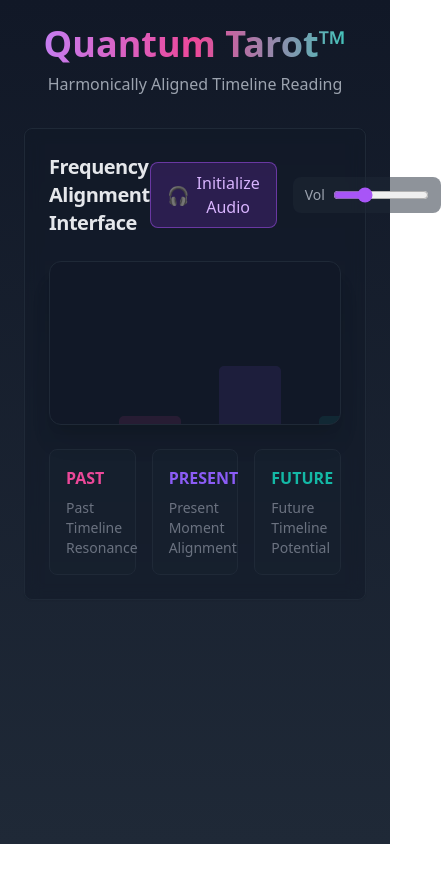
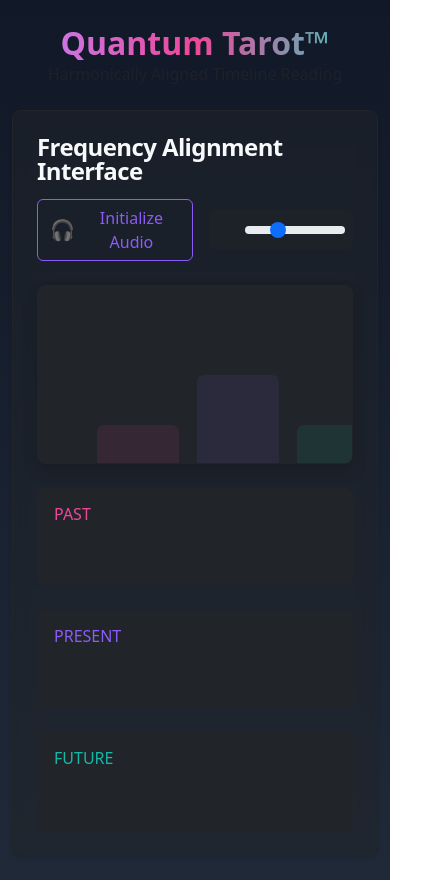
Before and after one commit to DevGruGold/quantum-tarot-game, a React (Vite) app: page / in a window 390 px wide. Shown: the whole page, 441 px wide, since content can reach past the window. Before the commit the page ends 844 px from the top, so only its background shows below. Built offline with nearby package versions, Linux system fonts and the light colour scheme.

Commit message:
Improve styling with larger cards
Enhance the user interface by implementing larger tarot cards and integrating Bootstrap for improved mobile responsiveness.
[skip gpt_engineer]

```diff
--- a/package.json
+++ b/package.json
@@ -40,6 +40,7 @@
     "@radix-ui/react-toggle-group": "^1.1.0",
     "@radix-ui/react-tooltip": "^1.1.4",
     "@tanstack/react-query": "^5.56.2",
+    "bootstrap": "^5.3.3",
     "class-variance-authority": "^0.7.1",
     "clsx": "^2.1.1",
     "cmdk": "^1.0.0",
--- a/src/components/QuantumTarot.tsx
+++ b/src/components/QuantumTarot.tsx
@@ -2,6 +2,7 @@ import React, { useState, useEffect, useRef } from 'react';
 import { Card, CardHeader, CardTitle, CardContent } from '@/components/ui/card';
 import { tarotDeck } from '@/data/tarotDeck';
 import { initializeAudioContext, createOscillators } from '@/utils/audioUtils';
+import 'bootstrap/dist/css/bootstrap.min.css';
 
 const QuantumTarot = () => {
   const [isRunning, setIsRunning] = useState(false);
@@ -167,40 +168,44 @@ const QuantumTarot = () => {
   }, []);
 
   return (
-    <div className="min-h-screen bg-gradient-to-b from-gray-900 to-gray-800 text-gray-100 p-6">
-      <div className="max-w-4xl mx-auto mb-8 text-center">
-        <h1 className="text-4xl font-bold bg-clip-text text-transparent bg-gradient-to-r from-purple-400 via-pink-500 to-teal-400 mb-2">
+    <div className="container-fluid min-vh-100 bg-gradient-to-b from-gray-900 to-gray-800 text-light py-4">
+      <div className="row justify-content-center mb-4">
+        <div className="col-12 col-md-10 col-lg-8 text-center">
+          <h1 className="display-4 fw-bold bg-clip-text text-transparent bg-gradient-to-r from-purple-400 via-pink-500 to-teal-400">
             Quantum Tarot™
           </h1>
-        <p className="text-gray-400">
+          <p className="text-muted">
             Harmonically Aligned Timeline Reading
           </p>
         </div>
+      </div>
 
-      <Card className="max-w-4xl mx-auto bg-gray-900/50 backdrop-blur border-gray-800">
+      <div className="row justify-content-center">
+        <div className="col-12 col-md-10 col-lg-8">
+          <Card className="bg-dark bg-opacity-50 backdrop-blur border-dark">
             <CardHeader>
-          <div className="flex justify-between items-center">
-            <CardTitle className="text-xl text-gray-200">
+              <div className="d-flex justify-content-between align-items-center flex-wrap gap-3">
+                <CardTitle className="h4 text-light mb-0">
                   Frequency Alignment Interface
                 </CardTitle>
-            <div className="flex items-center space-x-4">
+                <div className="d-flex align-items-center gap-3">
                   <button
                     onClick={initializeAudio}
-                className="px-4 py-2 bg-purple-600/20 border border-purple-500/50 text-purple-300 rounded-lg
-                         hover:bg-purple-600/30 transition-all duration-300 flex items-center space-x-2"
+                    className="btn btn-outline-purple d-flex align-items-center gap-2"
                   >
-                <span className="text-lg">🎧</span>
+                    <span className="fs-5">🎧</span>
                     <span>{audioInitialized ? "Audio Ready" : "Initialize Audio"}</span>
                   </button>
-              <div className="flex items-center space-x-2 bg-gray-800/50 rounded-lg px-3 py-2">
-                <span className="text-sm text-gray-400">Vol</span>
+                  <div className="d-flex align-items-center gap-2 bg-dark bg-opacity-50 rounded p-2">
+                    <span className="small text-muted">Vol</span>
                     <input
                       type="range"
                       min="0"
                       max="100"
                       value={volume * 100}
-                  onChange={(e) => setVolume(e.target.value / 100)}
-                  className="w-24 accent-purple-500"
+                      onChange={(e) => setVolume(Number(e.target.value) / 100)}
+                      className="form-range"
+                      style={{ width: '100px' }}
                     />
                   </div>
                 </div>
@@ -208,10 +213,9 @@ const QuantumTarot = () => {
             </CardHeader>
 
             <CardContent>
-          <div className="space-y-6">
-            <div className="relative aspect-video bg-gray-900 rounded-xl overflow-hidden
-                          border border-gray-800 shadow-xl">
-              <svg width="100%" height="100%" className="w-full" preserveAspectRatio="xMidYMid meet">
+              <div className="d-flex flex-column gap-4">
+                <div className="position-relative ratio ratio-16x9 bg-dark rounded-3 overflow-hidden border border-dark shadow">
+                  <svg width="100%" height="100%" preserveAspectRatio="xMidYMid meet">
                     {positions.map((pos) => {
                       const vibration = selectedPosition?.id === pos.id
                         ? Math.sin(time * pos.baseFreq/100) * 5
@@ -223,13 +227,14 @@ const QuantumTarot = () => {
                           transform={`translate(${pos.x + vibration}, ${pos.y})`}
                           onClick={() => handlePositionSelect(pos)}
                           className="cursor-pointer"
+                          style={{ transition: 'transform 0.3s ease' }}
                         >
                           <rect
-                        x="-30"
-                        y="-45"
-                        width="60"
-                        height="90"
-                        rx="4"
+                            x="-40"
+                            y="-60"
+                            width="80"
+                            height="120"
+                            rx="6"
                             fill={pos.color}
                             opacity={cardData[pos.id] ? "0.8" : selectedPosition?.id === pos.id ? "0.4" : "0.1"}
                             stroke={pos.color}
@@ -239,34 +244,34 @@ const QuantumTarot = () => {
                           {selectedPosition?.id === pos.id && !cardData[pos.id] && (
                             <>
                               <circle
-                            r={20 + Math.sin(time * 5) * 5}
+                                r={25 + Math.sin(time * 5) * 8}
                                 fill="none"
                                 stroke={pos.color}
-                            strokeWidth="1"
+                                strokeWidth="1.5"
                                 opacity="0.3"
                               >
                                 <animate
                                   attributeName="r"
-                              values="20;25;20"
-                              dur="1s"
+                                  values="25;32;25"
+                                  dur="1.5s"
                                   repeatCount="indefinite"
                                 />
                               </circle>
 
                               <rect
-                            x="-20"
-                            y="35"
-                            width="40"
-                            height="4"
+                                x="-25"
+                                y="45"
+                                width="50"
+                                height="5"
                                 fill="none"
                                 stroke={pos.color}
-                            strokeWidth="1"
+                                strokeWidth="1.5"
                               />
                               <rect
-                            x="-20"
-                            y="35"
-                            width={40 * resonanceLevel}
-                            height="4"
+                                x="-25"
+                                y="45"
+                                width={50 * resonanceLevel}
+                                height="5"
                                 fill={pos.color}
                                 opacity="0.8"
                               />
@@ -274,14 +279,26 @@ const QuantumTarot = () => {
                           )}
 
                           {cardData[pos.id] && (
+                            <>
                               <text
-                          y="-20"
+                                y="-30"
                                 textAnchor="middle"
                                 fill="white"
-                          fontSize="8"
+                                fontSize="12"
+                                className="font-bold"
                               >
                                 {cardData[pos.id].name}
                               </text>
+                              <text
+                                y="0"
+                                textAnchor="middle"
+                                fill="white"
+                                fontSize="10"
+                                opacity="0.8"
+                              >
+                                {pos.icon}
+                              </text>
+                            </>
                           )}
                         </g>
                       );
@@ -289,38 +306,42 @@ const QuantumTarot = () => {
                   </svg>
                 </div>
 
-            <div className="grid grid-cols-3 gap-4">
+                <div className="row g-4">
                   {positions.map(pos => (
+                    <div key={pos.id} className="col-12 col-md-4">
                       <div
-                  key={pos.id}
-                  className={`p-4 rounded-lg border transition-all duration-300
-                    ${selectedPosition?.id === pos.id
-                      ? 'bg-gray-800/80 border-gray-700'
-                      : 'bg-gray-800/20 border-gray-800'}`}
+                        className={`card h-100 border ${
+                          selectedPosition?.id === pos.id
+                            ? 'bg-dark bg-opacity-80 border-secondary'
+                            : 'bg-dark bg-opacity-20 border-dark'
+                        }`}
                       >
-                  <div className="font-bold mb-2" style={{ color: pos.color }}>
+                        <div className="card-body">
+                          <h5 className="card-title" style={{ color: pos.color }}>
                             {pos.id.toUpperCase()}
-                  </div>
+                          </h5>
 
                           {cardData[pos.id] ? (
-                    <div className="space-y-2 text-sm">
-                      <div className="text-white font-medium">
+                            <div className="d-flex flex-column gap-2">
+                              <div className="fw-bold text-white">
                                 {cardData[pos.id].name}
                               </div>
-                      <div className="text-purple-300/80">
+                              <div className="small text-purple-300">
                                 {cardData[pos.id].quantum}
                               </div>
-                      <div className="text-blue-300/80">
+                              <div className="small text-info">
                                 {cardData[pos.id].astro}
                               </div>
                             </div>
                           ) : (
-                    <div className="text-gray-500 text-sm">
+                            <p className="card-text text-muted small mb-0">
                               {selectedPosition?.id === pos.id
                                 ? `Aligning to ${pos.baseFreq}Hz...`
                                 : pos.description}
+                            </p>
+                          )}
                         </div>
-                  )}
+                      </div>
                     </div>
                   ))}
                 </div>
@@ -328,6 +349,8 @@ const QuantumTarot = () => {
             </CardContent>
           </Card>
         </div>
+      </div>
+    </div>
   );
 };
 
--- a/src/index.css
+++ b/src/index.css
@@ -72,3 +72,39 @@
 .transition-quantum {
   transition: all 0.3s cubic-bezier(0.4, 0, 0.2, 1);
 }
+
+/* Bootstrap overrides and custom styles */
+.btn-outline-purple {
+  border-color: #8B5CF6;
+  color: #8B5CF6;
+}
+
+.btn-outline-purple:hover {
+  background-color: #8B5CF6;
+  color: white;
+}
+
+.form-range {
+  accent-color: #8B5CF6;
+}
+
+/* Responsive card adjustments */
+@media (max-width: 768px) {
+  .card {
+    margin-bottom: 1rem;
+  }
+
+  .display-4 {
+    font-size: 2rem;
+  }
+}
+
+/* Enhanced card hover effects */
+.card {
+  transition: transform 0.2s ease, box-shadow 0.2s ease;
+}
+
+.card:hover {
+  transform: translateY(-2px);
+  box-shadow: 0 4px 12px rgba(139, 92, 246, 0.15);
+}
```
Also changed, not shown: 1 other file (tests, documents, lock files or other folders). Lines whose indentation alone changed are shown as unchanged.
